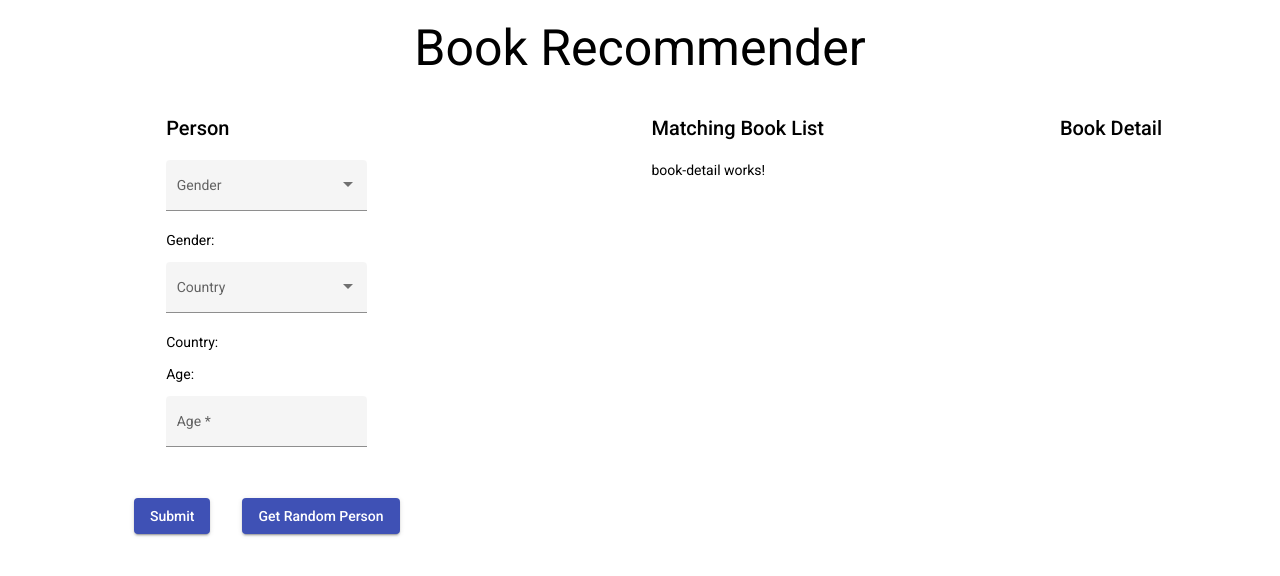
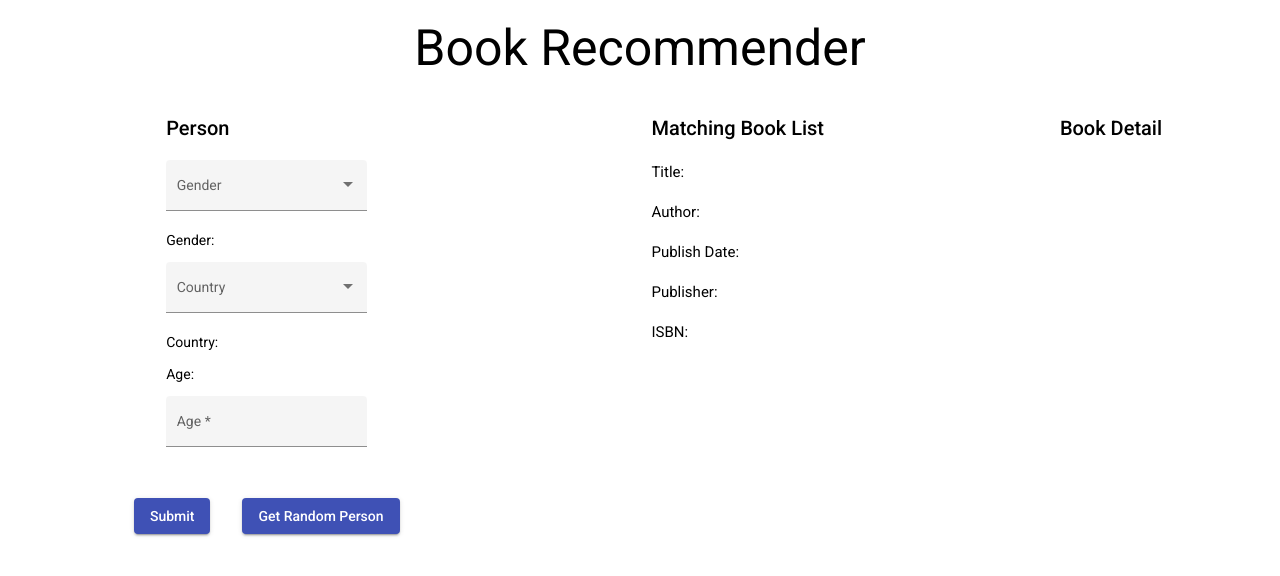
Before and after one commit to m2mt-l/book_recommender, an Angular app: page /book-detail in a window 1280 px wide. Shown: the top 576 px of the page. Built offline with nearby package versions, Linux system fonts and the light colour scheme.

Commit message:
feat: add book-detail html

```diff
--- a/src/app/book-detail/book-detail.component.html
+++ b/src/app/book-detail/book-detail.component.html
@@ -1 +1,5 @@
-<p>book-detail works!</p>
+<h4>Title:</h4>
+<h4>Author:</h4>
+<h4>Publish Date:</h4>
+<h4>Publisher:</h4>
+<h4>ISBN:</h4>
--- a/src/app/book-list/book-list.component.html
+++ b/src/app/book-list/book-list.component.html
@@ -1,3 +1,7 @@
-<div *ngFor="let book of getAllBookList()">
+<div *ngFor="let book of getAllBookList(); let i = index" [attr.data-index]="i">
     <h4>{{ book.title }}, {{ book.author }}, {{ book.pubDate }}</h4>
 </div>
+
+<!-- routerLink="/book-list"
+routerLinkActive="active-link"
+ -->
```
